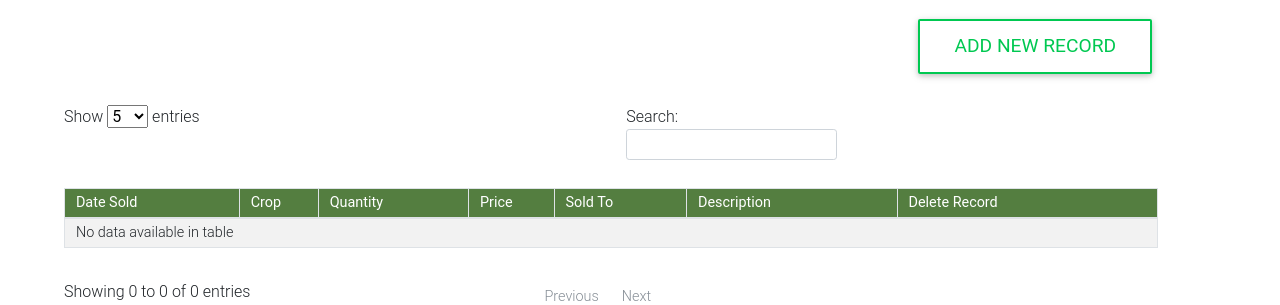
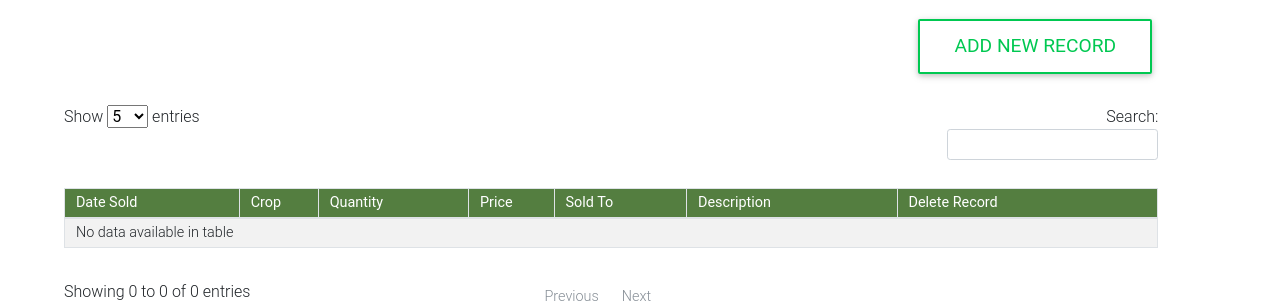
Before and after one commit to disconnect101/FPO_portal, a Django app: page /members/member_page/fpoledger in a window 1280 px wide. Shown: the part 298-603 px from the top of the page. Run offline with Django 3.2, Linux system fonts and the light colour scheme; data that the repository does not hold is empty; some libraries are stand-ins or nearby versions.

Commit message:
Final Changes

```diff
--- a/RuralCaravan/members/templates/members/fpoledger.html
+++ b/RuralCaravan/members/templates/members/fpoledger.html
@@ -87,6 +87,12 @@ th {
 th,td{
     padding:0.3%;
     padding-left:1%
+}
+
+
+
+.dataTables_filter{
+  text-align: right;
 }
 
 .pagination, .dataTables_info {
```
